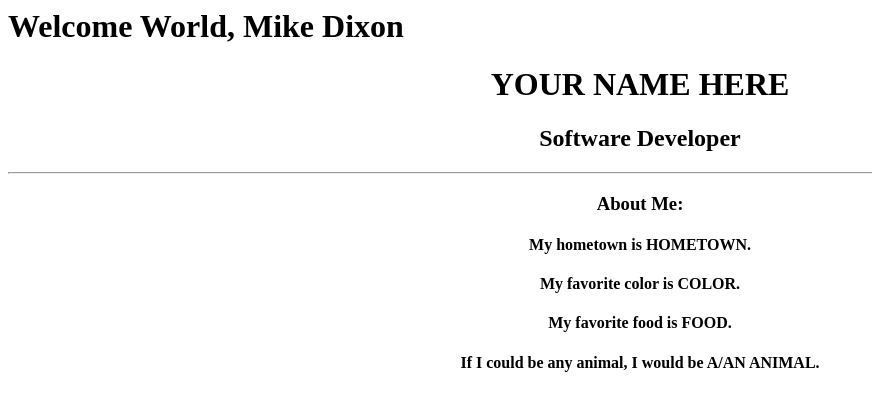
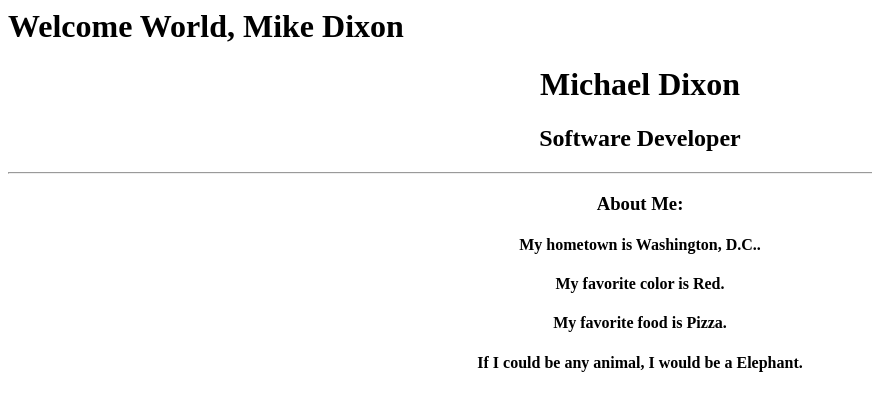
Before and after one commit to CodWurl/git-tutorial-MIke, a plain HTML site: page index.html in a window 1280 px wide. Shown: the whole page, without its empty margins (0-872 px from the left). Drawn offline with Linux system fonts and the light colour scheme.

Commit message:
git-tutorial-MIke

```diff
--- a/index.html
+++ b/index.html
@@ -8,14 +8,14 @@
 		  </head>
 		  <body>
 			<div align="center">
-				<h1>YOUR NAME HERE</h1>
+				<h1>Michael Dixon</h1>
 				<h2>Software Developer</h2>
 				<hr>
 				<h3>About Me:</h3>
-					<h4>My hometown is HOMETOWN.</h4>
-					<h4>My favorite color is COLOR.</h4>
-					<h4>My favorite food is FOOD.</h4>
-					<h4>If I could be any animal, I would be A/AN ANIMAL.</h4>
+					<h4>My hometown is Washington, D.C..</h4>
+					<h4>My favorite color is Red.</h4>
+					<h4>My favorite food is Pizza.</h4>
+					<h4>If I could be any animal, I would be a Elephant.</h4>
 			</div>
 		  </body>
 		</html>
```
